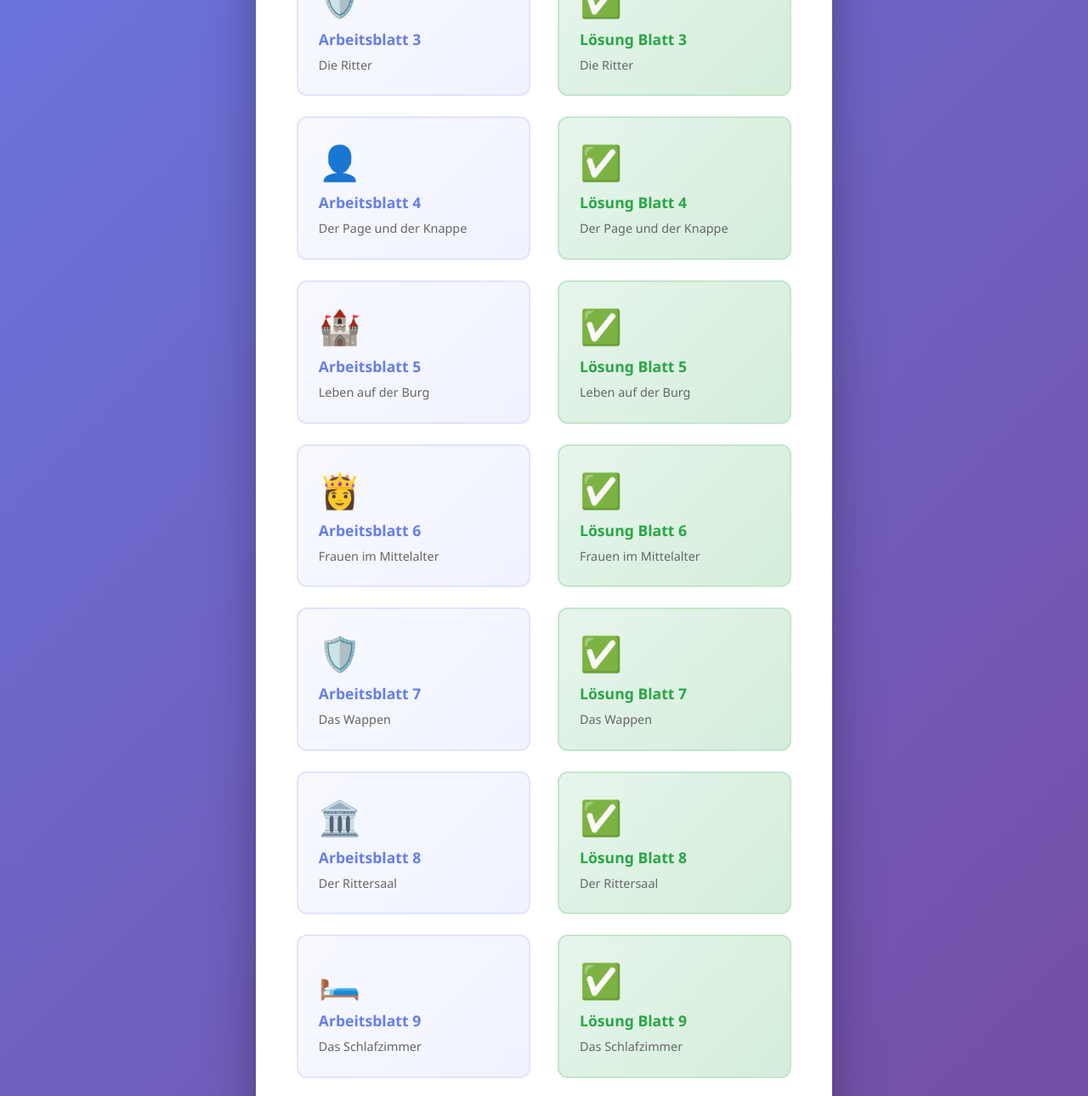
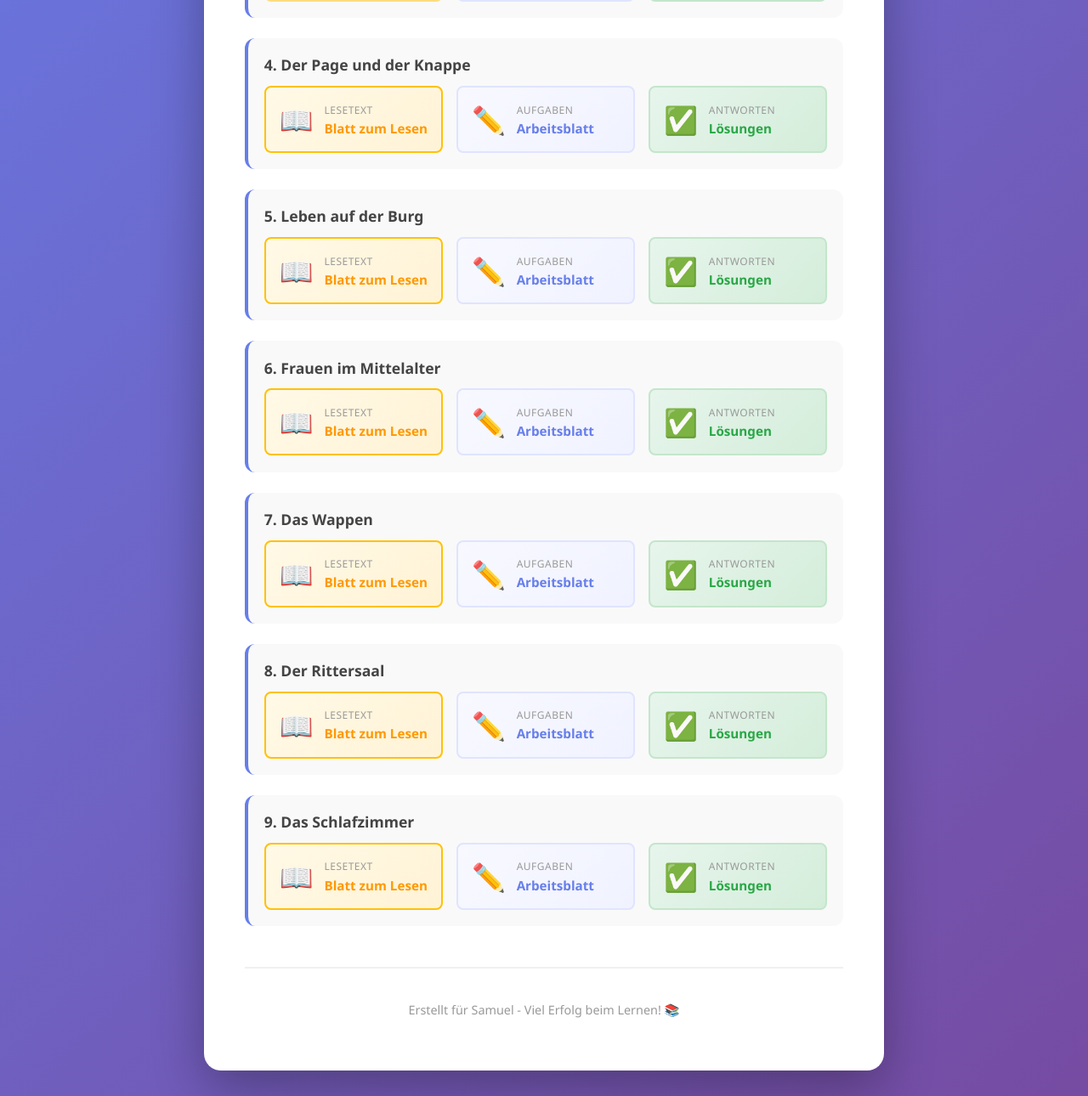
Before and after one commit to jeffreygroneberg/samuel-sachkunde, a plain HTML site: page index.html in a window 1280 px wide. Shown: the part 732-2022 px from the top of the page at 85% size. Drawn offline with Linux system fonts and the light colour scheme.

Commit message:
Update layout: Topic rows with reading text, worksheet, and solutions side-by-side

```diff
--- a/index.html
+++ b/index.html
@@ -21,7 +21,7 @@
     }
 
     .container {
-      max-width: 1200px;
+      max-width: 1400px;
       margin: 2rem;
       padding: 3rem;
       background: white;
@@ -45,95 +45,108 @@
       border-bottom: 2px solid #f0f0f0;
     }
 
-    .section {
-      margin-bottom: 2.5rem;
-    }
-
-    .section h2 {
-      font-size: 1.5rem;
-      color: #444;
-      margin: 0 0 1rem 0;
-      padding-left: 1rem;
+    .topic-row {
+      margin-bottom: 1.5rem;
+      padding: 1.2rem;
+      background: #f9f9f9;
+      border-radius: 12px;
       border-left: 4px solid #667eea;
     }
 
-    .two-column-layout {
-      display: grid;
-      grid-template-columns: 1fr 1fr;
-      gap: 2rem;
-      margin-top: 2rem;
+    .topic-title {
+      font-size: 1.1rem;
+      font-weight: 600;
+      color: #444;
+      margin-bottom: 0.8rem;
     }
 
-    .column {
-      min-width: 0;
-    }
-
-    .column h2 {
-      font-size: 1.5rem;
-      color: #444;
-      margin: 0 0 1rem 0;
-      padding-left: 1rem;
-      border-left: 4px solid #667eea;
-    }
-
-    .column.solutions-column h2 {
-      border-left-color: #28a745;
-    }
-
-    .card-grid {
+    .topic-cards {
       display: grid;
-      grid-template-columns: 1fr;
-      gap: 1.5rem;
-      margin-top: 1rem;
+      grid-template-columns: 1fr 1fr 1fr;
+      gap: 1rem;
     }
 
     .card {
-      background: linear-gradient(135deg, #f8f9ff 0%, #f0f2ff 100%);
+      background: white;
       border: 2px solid #e0e4ff;
-      border-radius: 12px;
-      padding: 1.5rem;
+      border-radius: 8px;
+      padding: 1rem;
       text-decoration: none;
       color: inherit;
       transition: all 0.3s ease;
-      display: block;
+      display: flex;
+      align-items: center;
+      gap: 0.8rem;
     }
 
     .card:hover {
-      transform: translateY(-5px);
-      box-shadow: 0 10px 30px rgba(102, 126, 234, 0.3);
+      transform: translateY(-3px);
+      box-shadow: 0 8px 20px rgba(102, 126, 234, 0.2);
       border-color: #667eea;
     }
 
     .card-icon {
-      font-size: 2.5rem;
-      margin-bottom: 0.5rem;
-      display: block;
+      font-size: 2rem;
+      flex-shrink: 0;
+    }
+
+    .card-content {
+      flex: 1;
+    }
+
+    .card-label {
+      font-size: 0.75rem;
+      color: #999;
+      text-transform: uppercase;
+      letter-spacing: 0.5px;
+      margin-bottom: 0.2rem;
     }
 
     .card-title {
-      font-size: 1.1rem;
+      font-size: 0.95rem;
       font-weight: 600;
       color: #667eea;
-      margin-bottom: 0.5rem;
     }
 
-    .card-description {
-      font-size: 0.9rem;
-      color: #666;
-      line-height: 1.5;
+    .card.reading-card {
+      background: linear-gradient(135deg, #fff9e6 0%, #fff3d6 100%);
+      border-color: #ffc107;
     }
 
-    .solutions-card {
+    .card.reading-card:hover {
+      border-color: #ff9800;
+      box-shadow: 0 8px 20px rgba(255, 193, 7, 0.2);
+    }
+
+    .card.reading-card .card-title {
+      color: #ff9800;
+    }
+
+    .card.worksheet-card {
+      background: linear-gradient(135deg, #f8f9ff 0%, #f0f2ff 100%);
+      border-color: #e0e4ff;
+    }
+
+    .card.worksheet-card:hover {
+      border-color: #667eea;
+      box-shadow: 0 8px 20px rgba(102, 126, 234, 0.2);
+    }
+
+    .card.worksheet-card .card-title {
+      color: #667eea;
+    }
+
+    .card.solution-card {
       background: linear-gradient(135deg, #e7f5ec 0%, #d4edda 100%);
       border-color: #c3e6cb;
     }
 
-    .solutions-card:hover {
+    .card.solution-card:hover {
       border-color: #28a745;
-      box-shadow: 0 10px 30px rgba(40, 167, 69, 0.3);
+      box-shadow: 0 8px 20px rgba(40, 167, 69, 0.2);
     }
 
-    .solutions-card .card-title {
+    .card.solution-card .card-title {
       color: #28a745;
     }
 
@@ -147,9 +160,9 @@
     }
 
     @media (max-width: 900px) {
-      .two-column-layout {
+      .topic-cards {
         grid-template-columns: 1fr;
-        gap: 2rem;
+        gap: 0.8rem;
       }
     }
 
@@ -163,8 +176,8 @@
         font-size: 2rem;
       }
 
-      .card-grid {
-        grid-template-columns: 1fr;
+      .topic-row {
+        padding: 1rem;
       }
     }
   </style>
@@ -172,131 +185,263 @@
 <body>
 
   <div class="container">
-    <h1>🏰 Mittelalter Arbeitsblätter</h1>
-    <p class="subtitle">Lernmaterialien für die 4. Klasse</p>
+    <h1>📜 Sachkunde: Das Mittelalter</h1>
+    <p class="subtitle">Arbeitsblätter für Samuel - Klasse 4</p>
 
-    <div class="two-column-layout">
-      <div class="column">
-        <h2>📝 Arbeitsblätter</h2>
-        <div class="card-grid">
-          <a href="Blatt1.html" class="card">
-            <span class="card-icon">📅</span>
-            <div class="card-title">Arbeitsblatt 1</div>
-            <div class="card-description">Altertum, Mittelalter und Neuzeit</div>
-          </a>
+    <!-- Blatt 1 -->
+    <div class="topic-row">
+      <div class="topic-title">1. Die Geschichtsepochen</div>
+      <div class="topic-cards">
+        <a href="blaetter/Blatt01.jpg" class="card reading-card" target="_blank">
+          <span class="card-icon">📖</span>
+          <div class="card-content">
+            <div class="card-label">Lesetext</div>
+            <div class="card-title">Blatt zum Lesen</div>
+          </div>
+        </a>
+        <a href="Blatt1.html" class="card worksheet-card">
+          <span class="card-icon">✏️</span>
+          <div class="card-content">
+            <div class="card-label">Aufgaben</div>
+            <div class="card-title">Arbeitsblatt</div>
+          </div>
+        </a>
+        <a href="Loesung1.html" class="card solution-card">
+          <span class="card-icon">✅</span>
+          <div class="card-content">
+            <div class="card-label">Antworten</div>
+            <div class="card-title">Lösungen</div>
+          </div>
+        </a>
+      </div>
+    </div>
 
-          <a href="Blatt2.html" class="card">
-            <span class="card-icon">⚔️</span>
-            <div class="card-title">Arbeitsblatt 2</div>
-            <div class="card-description">Das Ritterturnier</div>
-          </a>
+    <!-- Blatt 2 -->
+    <div class="topic-row">
+      <div class="topic-title">2. Das Ritterturnier</div>
+      <div class="topic-cards">
+        <a href="blaetter/Blatt02.jpg" class="card reading-card" target="_blank">
+          <span class="card-icon">📖</span>
+          <div class="card-content">
+            <div class="card-label">Lesetext</div>
+            <div class="card-title">Blatt zum Lesen</div>
+          </div>
+        </a>
+        <a href="Blatt2.html" class="card worksheet-card">
+          <span class="card-icon">✏️</span>
+          <div class="card-content">
+            <div class="card-label">Aufgaben</div>
+            <div class="card-title">Arbeitsblatt</div>
+          </div>
+        </a>
+        <a href="Loesung2.html" class="card solution-card">
+          <span class="card-icon">✅</span>
+          <div class="card-content">
+            <div class="card-label">Antworten</div>
+            <div class="card-title">Lösungen</div>
+          </div>
+        </a>
+      </div>
+    </div>
 
-          <a href="Blatt3.html" class="card">
-            <span class="card-icon">🛡️</span>
-            <div class="card-title">Arbeitsblatt 3</div>
-            <div class="card-description">Die Ritter</div>
-          </a>
+    <!-- Blatt 3 -->
+    <div class="topic-row">
+      <div class="topic-title">3. Die Ausbildung zum Ritter</div>
+      <div class="topic-cards">
+        <div class="card reading-card" style="opacity: 0.5; cursor: not-allowed;">
+          <span class="card-icon">📖</span>
+          <div class="card-content">
+            <div class="card-label">Lesetext</div>
+            <div class="card-title">Nicht verfügbar</div>
+          </div>
+        </div>
+        <a href="Blatt3.html" class="card worksheet-card">
+          <span class="card-icon">✏️</span>
+          <div class="card-content">
+            <div class="card-label">Aufgaben</div>
+            <div class="card-title">Arbeitsblatt</div>
+          </div>
+        </a>
+        <a href="Loesung3.html" class="card solution-card">
+          <span class="card-icon">✅</span>
+          <div class="card-content">
+            <div class="card-label">Antworten</div>
+            <div class="card-title">Lösungen</div>
+          </div>
+        </a>
+      </div>
+    </div>
 
-          <a href="Blatt4.html" class="card">
-            <span class="card-icon">👤</span>
-            <div class="card-title">Arbeitsblatt 4</div>
-            <div class="card-description">Der Page und der Knappe</div>
-          </a>
+    <!-- Blatt 4 -->
+    <div class="topic-row">
+      <div class="topic-title">4. Der Page und der Knappe</div>
+      <div class="topic-cards">
+        <a href="blaetter/Blatt04.jpg" class="card reading-card" target="_blank">
+          <span class="card-icon">📖</span>
+          <div class="card-content">
+            <div class="card-label">Lesetext</div>
+            <div class="card-title">Blatt zum Lesen</div>
+          </div>
+        </a>
+        <a href="Blatt4.html" class="card worksheet-card">
+          <span class="card-icon">✏️</span>
+          <div class="card-content">
+            <div class="card-label">Aufgaben</div>
+            <div class="card-title">Arbeitsblatt</div>
+          </div>
+        </a>
+        <a href="Loesung4.html" class="card solution-card">
+          <span class="card-icon">✅</span>
+          <div class="card-content">
+            <div class="card-label">Antworten</div>
+            <div class="card-title">Lösungen</div>
+          </div>
+        </a>
+      </div>
+    </div>
 
-          <a href="Blatt5.html" class="card">
-            <span class="card-icon">🏰</span>
-            <div class="card-title">Arbeitsblatt 5</div>
-            <div class="card-description">Leben auf der Burg</div>
-          </a>
+    <!-- Blatt 5 -->
+    <div class="topic-row">
+      <div class="topic-title">5. Leben auf der Burg</div>
+      <div class="topic-cards">
+        <a href="blaetter/Blatt05.jpg" class="card reading-card" target="_blank">
+          <span class="card-icon">📖</span>
+          <div class="card-content">
+            <div class="card-label">Lesetext</div>
+            <div class="card-title">Blatt zum Lesen</div>
+          </div>
+        </a>
+        <a href="Blatt5.html" class="card worksheet-card">
+          <span class="card-icon">✏️</span>
+          <div class="card-content">
+            <div class="card-label">Aufgaben</div>
+            <div class="card-title">Arbeitsblatt</div>
+          </div>
+        </a>
+        <a href="Loesung5.html" class="card solution-card">
+          <span class="card-icon">✅</span>
+          <div class="card-content">
+            <div class="card-label">Antworten</div>
+            <div class="card-title">Lösungen</div>
+          </div>
+        </a>
+      </div>
+    </div>
 
-          <a href="Blatt6.html" class="card">
-            <span class="card-icon">👸</span>
-            <div class="card-title">Arbeitsblatt 6</div>
-            <div class="card-description">Frauen im Mittelalter</div>
-          </a>
+    <!-- Blatt 6 -->
+    <div class="topic-row">
+      <div class="topic-title">6. Frauen im Mittelalter</div>
+      <div class="topic-cards">
+        <a href="blaetter/Blatt06.jpg" class="card reading-card" target="_blank">
+          <span class="card-icon">📖</span>
+          <div class="card-content">
+            <div class="card-label">Lesetext</div>
+            <div class="card-title">Blatt zum Lesen</div>
+          </div>
+        </a>
+        <a href="Blatt6.html" class="card worksheet-card">
+          <span class="card-icon">✏️</span>
+          <div class="card-content">
+            <div class="card-label">Aufgaben</div>
+            <div class="card-title">Arbeitsblatt</div>
+          </div>
+        </a>
+        <a href="Loesung6.html" class="card solution-card">
+          <span class="card-icon">✅</span>
+          <div class="card-content">
+            <div class="card-label">Antworten</div>
+            <div class="card-title">Lösungen</div>
+          </div>
+        </a>
+      </div>
+    </div>
 
-          <a href="Blatt7.html" class="card">
-            <span class="card-icon">🛡️</span>
-            <div class="card-title">Arbeitsblatt 7</div>
-            <div class="card-description">Das Wappen</div>
-          </a>
+    <!-- Blatt 7 -->
+    <div class="topic-row">
+      <div class="topic-title">7. Das Wappen</div>
+      <div class="topic-cards">
+        <a href="blaetter/Blatt07.jpg" class="card reading-card" target="_blank">
+          <span class="card-icon">📖</span>
+          <div class="card-content">
+            <div class="card-label">Lesetext</div>
+            <div class="card-title">Blatt zum Lesen</div>
+          </div>
+        </a>
+        <a href="Blatt7.html" class="card worksheet-card">
+          <span class="card-icon">✏️</span>
+          <div class="card-content">
+            <div class="card-label">Aufgaben</div>
+            <div class="card-title">Arbeitsblatt</div>
+          </div>
+        </a>
+        <a href="Loesung7.html" class="card solution-card">
+          <span class="card-icon">✅</span>
+          <div class="card-content">
+            <div class="card-label">Antworten</div>
+            <div class="card-title">Lösungen</div>
+          </div>
+        </a>
+      </div>
+    </div>
 
-          <a href="Blatt8.html" class="card">
-            <span class="card-icon">🏛️</span>
-            <div class="card-title">Arbeitsblatt 8</div>
-            <div class="card-description">Der Rittersaal</div>
-          </a>
+    <!-- Blatt 8 -->
+    <div class="topic-row">
+      <div class="topic-title">8. Der Rittersaal</div>
+      <div class="topic-cards">
+        <a href="blaetter/Blatt08.jpg" class="card reading-card" target="_blank">
+          <span class="card-icon">📖</span>
+          <div class="card-content">
+            <div class="card-label">Lesetext</div>
+            <div class="card-title">Blatt zum Lesen</div>
+          </div>
+        </a>
+        <a href="Blatt8.html" class="card worksheet-card">
+          <span class="card-icon">✏️</span>
+          <div class="card-content">
+            <div class="card-label">Aufgaben</div>
+            <div class="card-title">Arbeitsblatt</div>
+          </div>
+        </a>
+        <a href="Loesung8.html" class="card solution-card">
+          <span class="card-icon">✅</span>
+          <div class="card-content">
+            <div class="card-label">Antworten</div>
+            <div class="card-title">Lösungen</div>
+          </div>
+        </a>
+      </div>
+    </div>
 
-          <a href="Blatt9.html" class="card">
-            <span class="card-icon">🛏️</span>
-            <div class="card-title">Arbeitsblatt 9</div>
-            <div class="card-description">Das Schlafzimmer</div>
-          </a>
-        </div>
-      </div>
-
-      <div class="column solutions-column">
-        <h2>✅ Lösungen</h2>
-        <div class="card-grid">
-          <a href="Loesung1.html" class="card solutions-card">
-            <span class="card-icon">✅</span>
-            <div class="card-title">Lösung Blatt 1</div>
-            <div class="card-description">Altertum, Mittelalter und Neuzeit</div>
-          </a>
-
-          <a href="Loesung2.html" class="card solutions-card">
-            <span class="card-icon">✅</span>
-            <div class="card-title">Lösung Blatt 2</div>
-            <div class="card-description">Das Ritterturnier</div>
-          </a>
-
-          <a href="Loesung3.html" class="card solutions-card">
-            <span class="card-icon">✅</span>
-            <div class="card-title">Lösung Blatt 3</div>
-            <div class="card-description">Die Ritter</div>
-          </a>
-
-          <a href="Loesung4.html" class="card solutions-card">
-            <span class="card-icon">✅</span>
-            <div class="card-title">Lösung Blatt 4</div>
-            <div class="card-description">Der Page und der Knappe</div>
-          </a>
-
-          <a href="Loesung5.html" class="card solutions-card">
-            <span class="card-icon">✅</span>
-            <div class="card-title">Lösung Blatt 5</div>
-            <div class="card-description">Leben auf der Burg</div>
-          </a>
-
-          <a href="Loesung6.html" class="card solutions-card">
-            <span class="card-icon">✅</span>
-            <div class="card-title">Lösung Blatt 6</div>
-            <div class="card-description">Frauen im Mittelalter</div>
-          </a>
-
-          <a href="Loesung7.html" class="card solutions-card">
-            <span class="card-icon">✅</span>
-            <div class="card-title">Lösung Blatt 7</div>
-            <div class="card-description">Das Wappen</div>
-          </a>
-
-          <a href="Loesung8.html" class="card solutions-card">
-            <span class="card-icon">✅</span>
-            <div class="card-title">Lösung Blatt 8</div>
-            <div class="card-description">Der Rittersaal</div>
-          </a>
-
-          <a href="Loesung9.html" class="card solutions-card">
-            <span class="card-icon">✅</span>
-            <div class="card-title">Lösung Blatt 9</div>
-            <div class="card-description">Das Schlafzimmer</div>
-          </a>
-        </div>
+    <!-- Blatt 9 -->
+    <div class="topic-row">
+      <div class="topic-title">9. Das Schlafzimmer</div>
+      <div class="topic-cards">
+        <a href="blaetter/Blatt09.jpg" class="card reading-card" target="_blank">
+          <span class="card-icon">📖</span>
+          <div class="card-content">
+            <div class="card-label">Lesetext</div>
+            <div class="card-title">Blatt zum Lesen</div>
+          </div>
+        </a>
+        <a href="Blatt9.html" class="card worksheet-card">
+          <span class="card-icon">✏️</span>
+          <div class="card-content">
+            <div class="card-label">Aufgaben</div>
+            <div class="card-title">Arbeitsblatt</div>
+          </div>
+        </a>
+        <a href="Loesung9.html" class="card solution-card">
+          <span class="card-icon">✅</span>
+          <div class="card-content">
+            <div class="card-label">Antworten</div>
+            <div class="card-title">Lösungen</div>
+          </div>
+        </a>
       </div>
     </div>
 
     <footer>
-      <p>Viel Erfolg beim Lernen! 🎓</p>
+      <p>Erstellt für Samuel - Viel Erfolg beim Lernen! 📚</p>
     </footer>
   </div>
 
```
